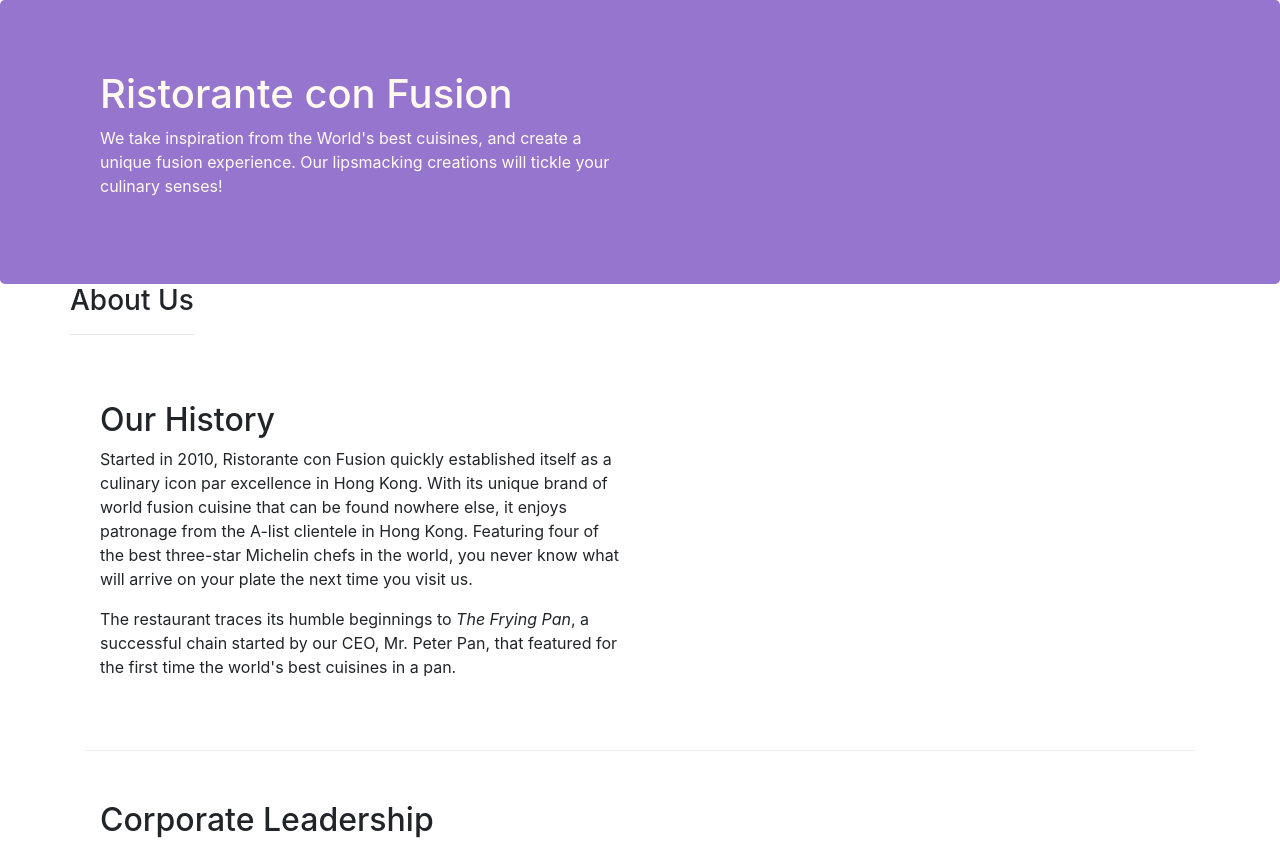
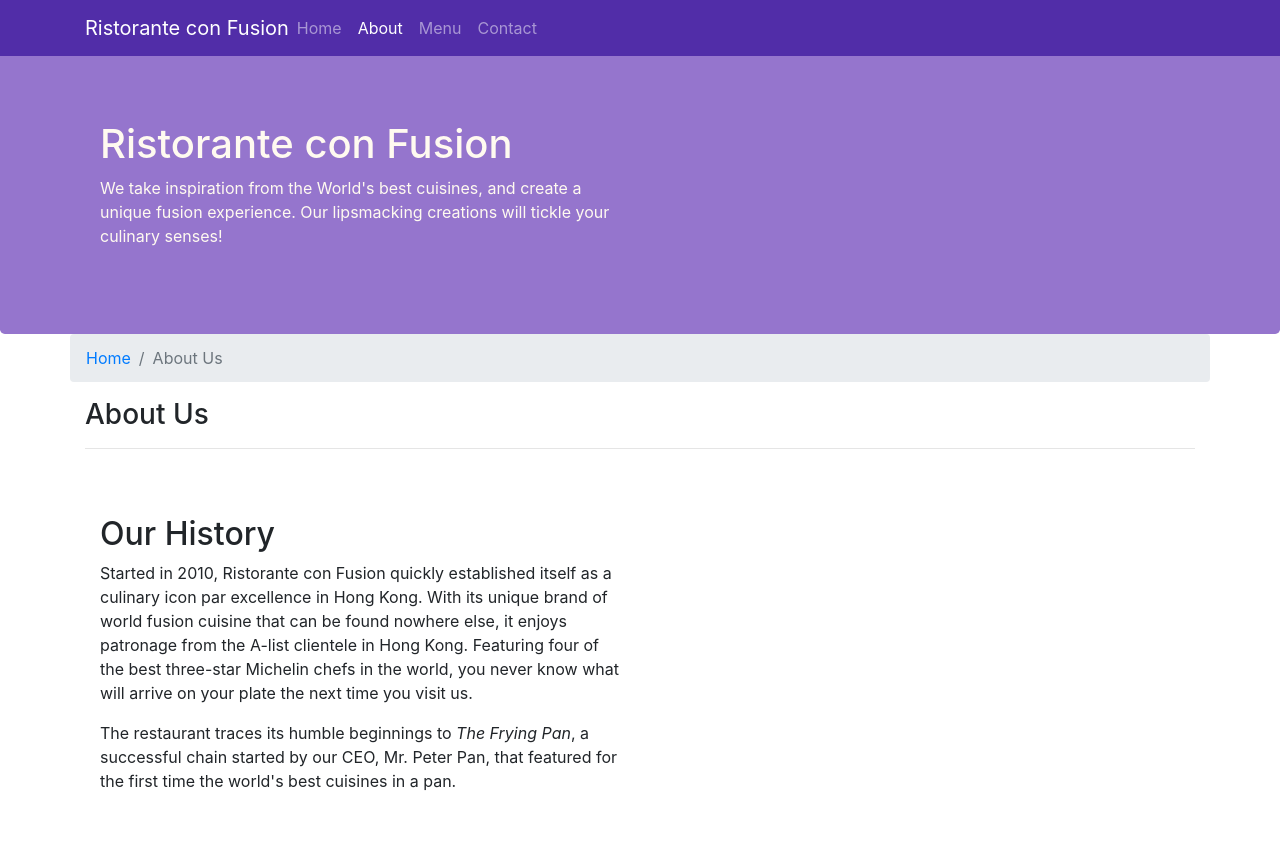
Before and after one commit to mehrab328/Bootstrap, a website: page aboutus.html in a window 1280 px wide. Shown: the top 842 px of the page. Drawn offline with nearby package versions, Linux system fonts and the light colour scheme.

Commit message:
navbar and breadcrumb

```diff
--- a/aboutus.html
+++ b/aboutus.html
@@ -17,6 +17,23 @@
 
 <body>
 
+	<nav class="navbar navbar-dark navbar-expand-sm fixed-top">
+		<div class="container">
+			<button class="navbar-toggler" type="button" data-toggle="collapse" data-target="#Navbar">
+				<span class="navbar-toggler-icon"></span>
+			</button>
+			<a class="navbar-brand mr-auto" href="./index.html">Ristorante con Fusion</a>
+			<div class="collapse navbar-collapse" id="Navbar">
+				<ul class="navbar-nav mr-auto">
+					<li class="nav-item"><a class="nav-link" href="./index.html">Home</a></li>
+					<li class="nav-item active"><a class="nav-link" href="#">About</a></li>
+					<li class="nav-item"><a class="nav-link" href="#">Menu</a></li>
+					<li class="nav-item"><a class="nav-link" href="#">Contact</a></li>
+				</ul>
+			</div>
+		</div>
+	</nav>
+
     <header class="jumbotron">
         <div class="container">
             <div class="row row-header">
@@ -32,7 +49,11 @@
 
     <div class="container">
         <div class="row">
-            <div>
+			<ol class="col-12 breadcrumb">
+                <li class="breadcrumb-item"><a href="./index.html">Home</a></li>
+                <li class="breadcrumb-item active">About Us</li>
+            </ol>
+            <div class="col-12">
                <h3>About Us</h3>
                <hr>
             </div>
@@ -71,7 +92,7 @@
                 <div class="col-4 offset-1 col-sm-2">
                     <h5>Links</h5>
                     <ul class="list-unstyled">
-                        <li><a href="#">Home</a></li>
+                        <li><a href="./index.html">Home</a></li>
                         <li><a href="#">About</a></li>
                         <li><a href="#">Menu</a></li>
                         <li><a href="#">Contact</a></li>
--- a/css/styles.css
+++ b/css/styles.css
@@ -23,8 +23,17 @@
     color:floralwhite;
 }
 
-address{
+address {
     font-size:80%;
     margin:0px;
     color:#0f0f0f;
 }
+
+body {
+	padding:50px 0px 0px 0px;
+	z-index:0;
+}
+
+.navbar-dark {
+	background-color:#512DA8;
+}
```
Also changed, not shown: index.html (+18 -1 lines).
